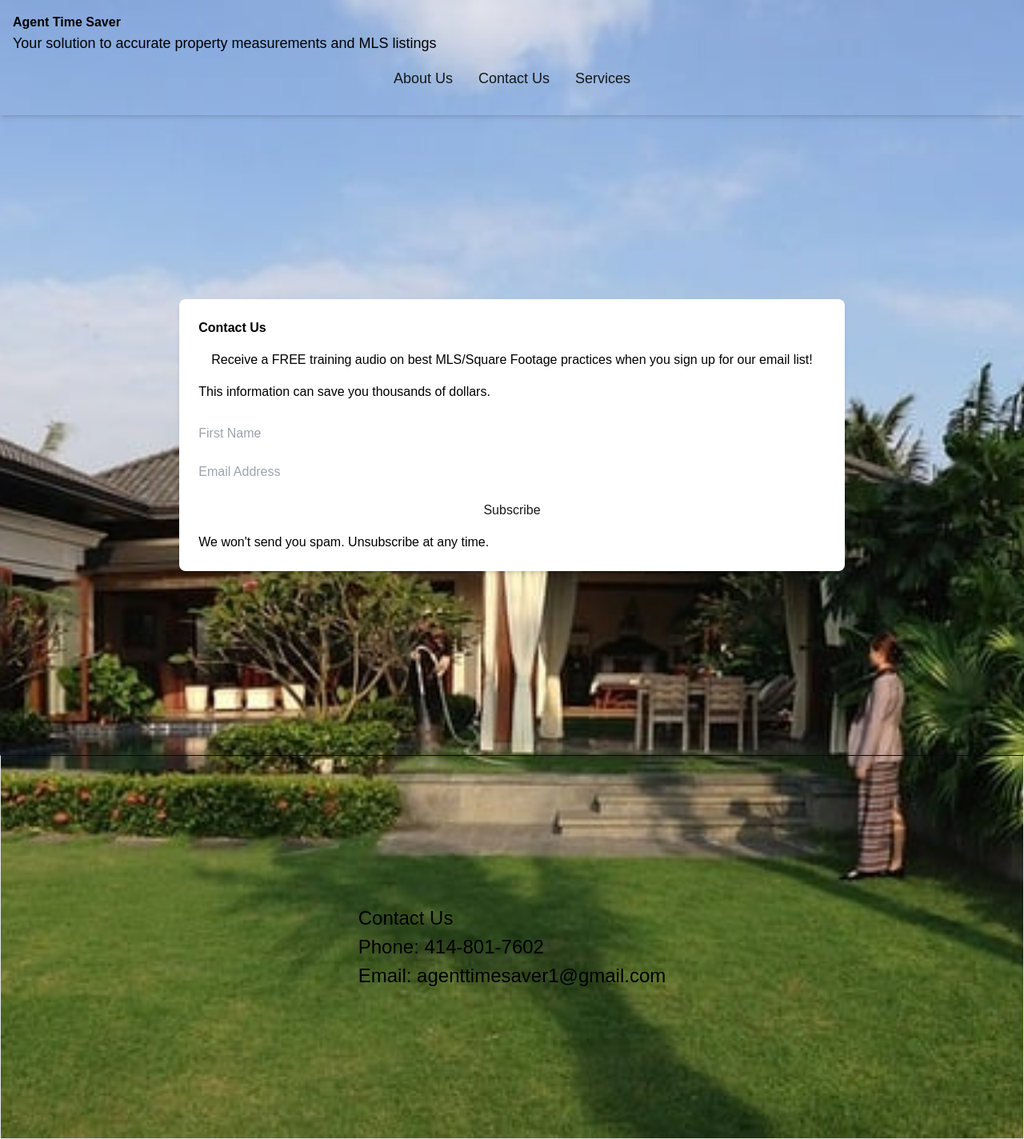
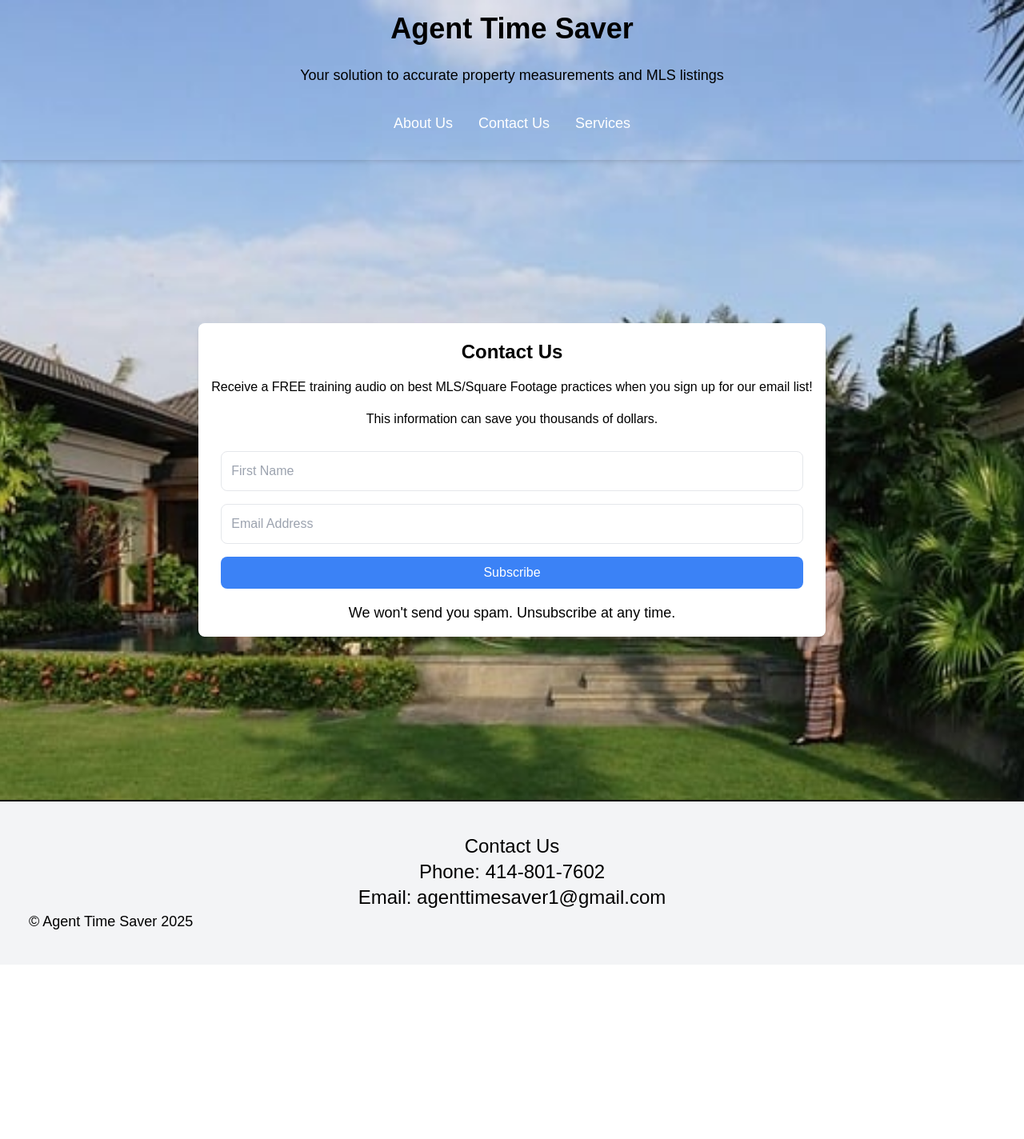
Before and after one commit to ianash2025/agent-time-saver, a Next.js app: page /contact in a window 1280 px wide. Shown: the whole page at 80% size. After the commit the page ends 1206 px from the top, so only its background shows below. Built offline with nearby package versions, Linux system fonts and the light colour scheme.

Commit message:
Moved inline Tailwind styles to utility calls in CSS file

```diff
--- a/src/ContactForm.js
+++ b/src/ContactForm.js
@@ -16,12 +16,12 @@ const ContactForm = ({ title, minH, width, maxWidth }) => {
   //   return () => document.removeEventListener("click", handleClick);
   // });
   return (
-    <div className={`${minH ? minH : ""} flex items-center justify-center p-4 ${width ? width : ""}`}>
+    <div className={`${minH ? minH : ""} flex items-center justify-center p-4 ${width ? "w-full" : ""}`}>
       <Script src="https://f.convertkit.com/ckjs/ck.5.js" />
       {!showDownload ? (
         <form
           action="https://app.kit.com/forms/7513369/subscriptions"
-          className={`${maxWidth ? maxWidth : "max-w-md"} bg-white p-6 rounded-lg shadow-md w-full `}
+          className={`${maxWidth ? "max-w-7xl" : "max-w-md"} bg-white p-6 rounded-lg shadow-md w-full `}
           data-sv-form="7513369"
           data-uid="e21b9c7e49"
           data-format="inline"
@@ -47,10 +47,10 @@ const ContactForm = ({ title, minH, width, maxWidth }) => {
       }'
         >
           <div data-element="header">
-            <h2 className="text-2xl text-black font-bold text-center">{title ? title : "Contact Us"}</h2>
+            <h2 className="form-title">{title ? title : "Contact Us"}</h2>
           </div>
 
-          <div className="text-black mb-7 text-center" data-element="subheader">
+          <div className="form-subheader" data-element="subheader">
             <p className="p-4">
               Receive a FREE training audio on best MLS/Square Footage practices when you sign up for our email list!
             </p>
@@ -59,19 +59,19 @@ const ContactForm = ({ title, minH, width, maxWidth }) => {
 
           <ul className="formkit-alert formkit-alert-error text-red-600" data-element="errors" data-group="alert"></ul>
 
-          <div data-element="fields" data-stacked="true" className="space-y-4">
-            <div style={{ paddingBottom: "1.5rem" }}>
+          <div data-element="fields" data-stacked="true" className="fields-container">
+            <div>
               <input
-                className="w-full p-3 border rounded-lg focus:outline-none focus:ring-2 text-black focus:ring-blue-400"
+                className="form-input"
                 aria-label="First Name"
                 name="fields[first_name]"
                 placeholder="First Name"
                 type="text"
               />
             </div>
-            <div style={{ paddingBottom: "1.5rem" }}>
+            <div>
               <input
-                className="w-full p-3 border rounded-lg focus:outline-none text-black focus:ring-2 focus:ring-blue-400"
+                className="form-input"
                 name="email_address"
                 aria-label="Email Address"
                 placeholder="Email Address"
@@ -79,15 +79,11 @@ const ContactForm = ({ title, minH, width, maxWidth }) => {
                 type="email"
               />
             </div>
-            <button
-              id="submit-button"
-              data-element="submit"
-              className="w-full bg-blue-500 text-white py-2 px-4 rounded-lg hover:bg-blue-600 focus:outline-none mb-4"
-            >
+            <button id="submit-button" data-element="submit" className="primary-button">
               <span>Subscribe</span>
             </button>
           </div>
-          <div className="formkit-guarantee text-black text-center text-sm mt-4" data-element="guarantee">
+          <div className="formkit-guarantee" data-element="guarantee">
             <p>We won't send you spam. Unsubscribe at any time.</p>
           </div>
         </form>
--- a/src/Footer.js
+++ b/src/Footer.js
@@ -1,6 +1,6 @@
 export default function Footer(params) {
   return (
-    <footer className="footer-container bg-gray-100">
+    <footer className="footer-container">
       <div className="footer-content">
         <p>Contact Us</p>
         <p>
@@ -9,6 +9,7 @@ export default function Footer(params) {
         <p>
           Email: <a href="mailto:agenttimesaver1@gmail.com">agenttimesaver1@gmail.com</a>
         </p>
+        <p className="copyright">&copy; Agent Time Saver 2025</p>
       </div>
     </footer>
   );
--- a/src/Navbar.js
+++ b/src/Navbar.js
@@ -2,22 +2,20 @@ import Link from "next/link";
 
 export default function Navbar() {
   return (
-    <nav className=" flex  bg-blue-600 p-4 shadow-md">
+    <nav className=" flex p-4 shadow-md">
       <div className=" w-full container mx-auto">
         <Link href="/">
-          <h1 className="text-4xl font-bold text-black text-center mb-6">Agent Time Saver</h1>
+          <h1 className="nav-title">Agent Time Saver</h1>
         </Link>
-        <p className="text-lg text-center text-black mb-8">
-          Your solution to accurate property measurements and MLS listings
-        </p>
+        <p className="nav-description">Your solution to accurate property measurements and MLS listings</p>
         <div className="flex justify-center">
           <Link href="/about">
-            <p className="text-white hover:underline text-lg p-4">About Us</p>
+            <p className="nav-links">About Us</p>
           </Link>
-          <Link href="/contact" className="text-white hover:underline p-4 text-lg">
+          <Link href="/contact" className="nav-links">
             <p>Contact Us</p>
           </Link>
-          <Link href="/services" className="text-white hover:underline p-4 text-lg">
+          <Link href="/services" className="nav-links">
             <p>Services</p>
           </Link>
         </div>
--- a/src/app/about/page.js
+++ b/src/app/about/page.js
@@ -1,11 +1,10 @@
 import ContactForm from "@/ContactForm";
 import Link from "next/link";
-import Script from "next/script";
 
 export default function About() {
   return (
     <div className="min-h-screen flex-col flex items-center justify-center p-4">
-      <div className="max-w-7xl bg-white p-6 rounded-lg shadow-md">
+      <div className="about-content">
         <h1 className="text-3xl text-black font-bold mb-4">AGENT TIME SAVER</h1>
         <p className="text-lg text-black mb-4">
           Get fast, accurate measurements on the properties you&apos;re listing and selling for MAXIMUM value for your
--- a/src/app/globals.css
+++ b/src/app/globals.css
@@ -23,28 +23,43 @@ body {
   background-position: center;
 }
 
-.my-form {
-  position: absolute;
-  bottom: 30px;
-  height: 200px;
+.about-content {
+  @apply max-w-7xl bg-white p-6 rounded-lg shadow-md;
+}
+.form-input {
+  @apply w-full p-3 border rounded-lg focus:outline-none text-black focus:ring-2 focus:ring-blue-400;
+}
+.form-subheader {
+  @apply text-black mb-7 text-center;
+}
+.fields-container {
+  @apply space-y-4 px-7;
+}
+.nav-title {
+  @apply text-4xl font-bold text-black text-center mb-6;
+}
+.nav-description {
+  @apply text-lg text-center text-black mb-4;
+}
+.primary-button {
+  @apply w-full bg-blue-500 text-white py-2 px-4 rounded-lg hover:bg-blue-600 focus:outline-none mb-4;
+}
+.form-title {
+  @apply text-2xl text-black font-bold text-center pt-5;
+}
+.footer-container {
+  @apply bg-gray-100 w-full flex justify-center border-t-2 border-black h-auto py-10;
 }
 
-.footer-container {
-  width: 100%;
-  height: 30rem;
-  display: flex;
-  justify-content: center;
-  border-top: #0a0a0a;
-  border-width: 1px;
-  border-style: solid;
+.nav-links {
+  @apply text-white hover:underline p-4 text-lg;
 }
 
+.copyright {
+  @apply text-black text-lg justify-start flex w-full pl-9;
+}
 .footer-content {
-  justify-content: center;
-  display: flex;
-  flex-direction: column;
-  font-size: 1.5rem;
-  color: black;
+  @apply text-black text-2xl flex-col flex justify-center w-full items-center;
 }
 .formkit-alert-success {
   background: #d3fbeb;
@@ -60,3 +75,7 @@ body {
   margin-bottom: 10px;
   padding-left: 1.5em;
 }
+
+.formkit-guarantee {
+  @apply text-black text-center my-4 text-lg;
+}
--- a/src/app/layout.js
+++ b/src/app/layout.js
@@ -1,7 +1,5 @@
 import { Geist, Geist_Mono } from "next/font/google";
 import "./globals.css";
-// import "./form.css";
-import "@/ContactForm";
 import Navbar from "@/Navbar";
 import Footer from "@/Footer";
 const geistSans = Geist({
@@ -24,7 +22,6 @@ export default function RootLayout({ children }) {
     <html lang="en">
       <body
         className={`${geistSans.variable} ${geistMono.variable} flex flex-col min-h-screen antialiased bg-cover bg-center`}
-        style={{ backgroundImage: "url('./HeroImage.jpg)" }}
       >
         <Navbar />
         <main className="flex-grow">{children}</main>
```
